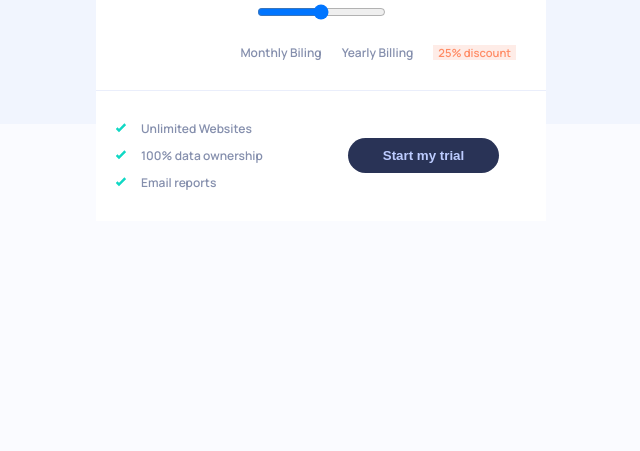
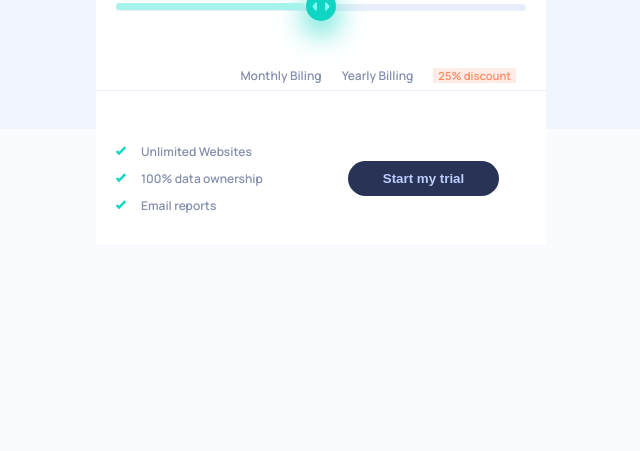
Before and after one commit to Gab-Barros/preco-interativo, a plain HTML site: page index.html in a window 1280 px wide. Shown: the part 349-800 px from the top of the page, without its empty margins (319-959 px from the left). Drawn offline with Linux system fonts and the light colour scheme.

Commit message:
input range estilizado

```diff
--- a/app.js
+++ b/app.js
@@ -0,0 +1,14 @@
+// Desenvolvido por Gabriel Barros
+
+const vm = new Vue({
+  el: '#app',
+  data: {
+    slide: null,
+  },
+  watch: {
+    slide(){
+      const track = document.querySelector('.bgSlide')
+      track.style.width = `calc(${this.slide}*3.8px)`
+    }
+  }
+})
--- a/index.html
+++ b/index.html
@@ -11,6 +11,7 @@
   <link rel="stylesheet" href="style.css">
 </head>
 <body>
+  <div id="app">
     <section class="titulo">
       <h1>Simple, traffic-based pricing</h1>
       <p>Sign-up for our 30-days trial. No credit card required.</p>
@@ -19,7 +20,8 @@
       <div class="info1">
         <span>100k pageviews</span><span>$16.00</span><span>/month</span>
       </div>
-    <input type="range" name="" id="">
+      <input type="range" min="0" max="100" step="1" v-model="slide">
+      <span class="bgSlide"></span>
       <div>
         <div class="info2">
           <span>Monthly Biling</span><span>Yearly Billing</span><span>25% discount</span>
@@ -36,5 +38,7 @@
         </div>
       </div>
     </section>
+  </div>
+  <script src="app.js"></script>
 </body>
 </html>
--- a/style.css
+++ b/style.css
@@ -118,6 +118,7 @@ ul {
 
 .info2 {
   margin-left: auto;
+  padding-top: 25px;
 }
 
 .info2 span {
@@ -168,3 +169,66 @@ ul {
   color: hsl(226, 100%, 87%);
   background: hsl(227, 35%, 25%);
 }
+
+/* Estilo Range Input */
+
+input[type="range"] {
+  width: 100%;
+}
+
+input[type="range"] {
+  -webkit-appearance: none !important;
+}
+
+input[type="range"]:focus {
+  outline: none;
+}
+
+input[type="range"]::-webkit-slider-runnable-track {
+  background: hsl(224, 65%, 95%);
+  height: 7px;
+  border-radius: 6px;
+}
+
+input[type="range"]::-moz-range-track {
+  background: hsl(224, 65%, 95%);
+  height: 7px;
+  border-radius: 6px;
+}
+
+input[type="range"]::-webkit-slider-thumb {
+  -webkit-appearance: none !important;
+  height: 30px;
+  width: 30px;
+  background: hsl(174, 86%, 45%);
+  margin-top: -13px;
+  border-radius: 50%;
+  background-image: url("assets/icon-slider.svg");
+  background-repeat: no-repeat;
+  background-position: center center;
+  background-size: 60%;
+  box-shadow: 0px 10px 30px hsl(174, 86%, 45%);
+}
+
+input[type="range"]::-moz-range-thumb {
+  height: 30px;
+  width: 30px;
+  background: hsl(174, 86%, 45%);
+  margin-top: -13px;
+  border-radius: 50%;
+  background-image: url("assets/icon-slider.svg");
+  background-repeat: no-repeat;
+  background-position: center center;
+  background-size: 60%;
+}
+
+.bgSlide {
+  display: block;
+  width: 46%;
+  border-radius: 6px;
+  height: 7px;
+  background: hsl(174, 77%, 80%);
+  position: relative;
+  margin-right: auto;
+  top: -28px;
+}
```
Lines whose indentation alone changed are shown as unchanged.
